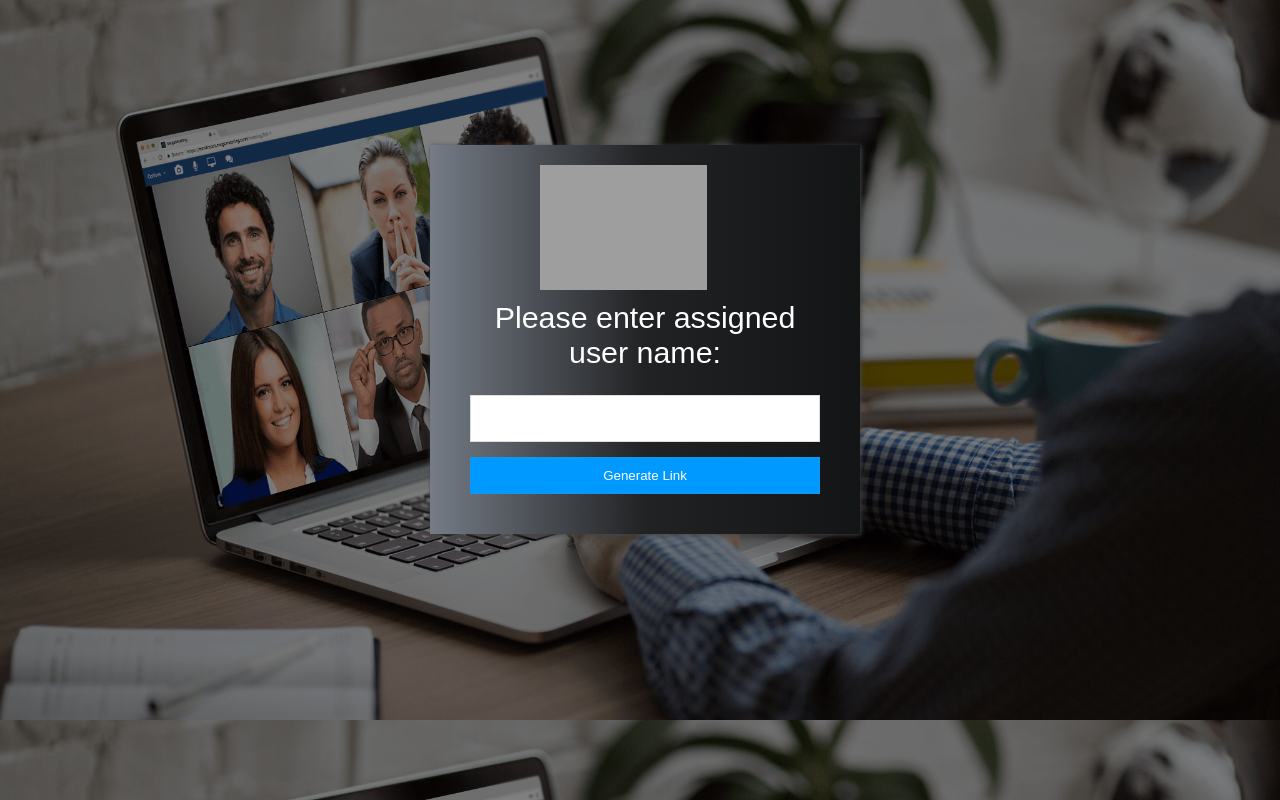
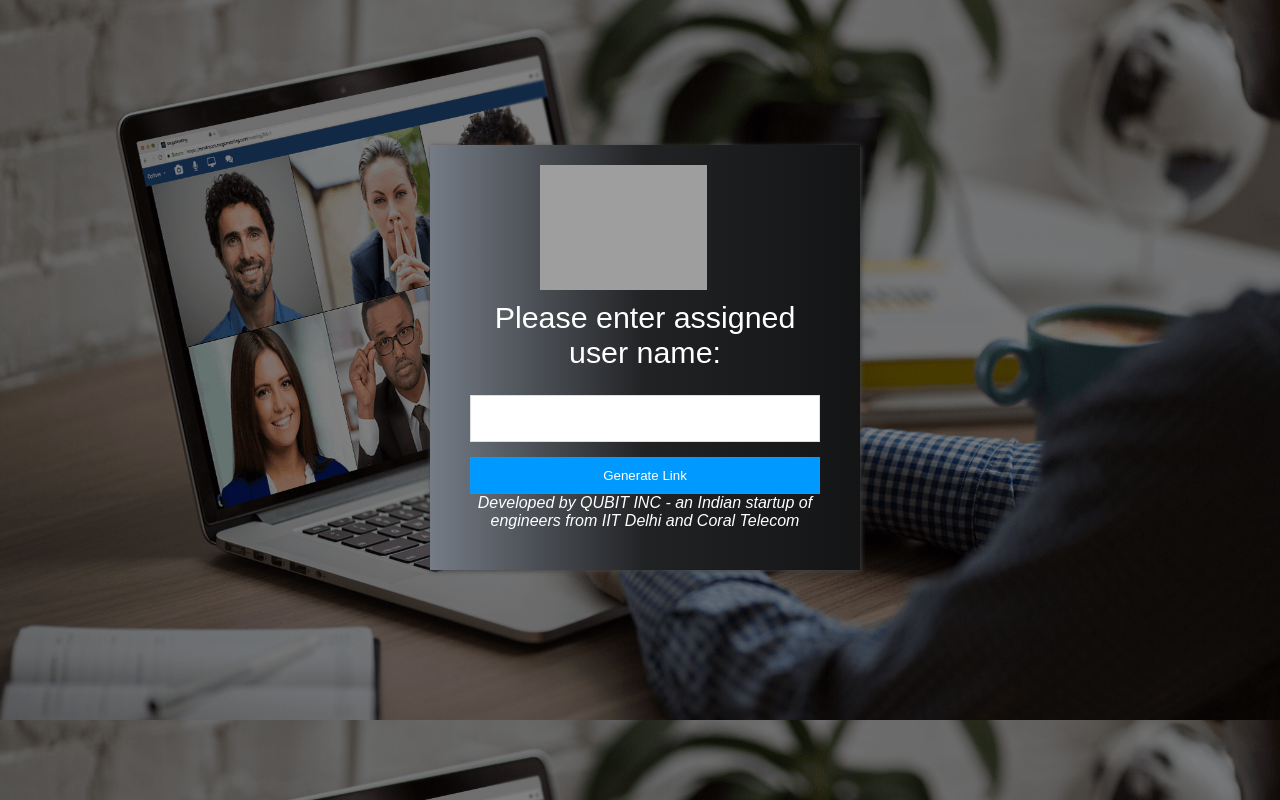
Before and after one commit to Coral-Telecom-Ltd/Auto-VPN, a PHP site: page /verify.php in a window 1280 px wide. Run offline with PHP 8.4, Linux system fonts and the light colour scheme; grey boxes are pictures that could not be loaded.

Commit message:
Update verify.php

```diff
--- a/verify.php
+++ b/verify.php
@@ -51,8 +51,8 @@ if (empty($_POST["send"]) or $user_exists or (!empty($_POST["send"]) and strlen(
 if ( $user_exists) {
 ?>
             <center>
-            <h2>Welcome to your collaboration room! Valid for one day and enjoy the new experience.</h2>
-            <h3>Click on the link below to enter. Copy & share the link with others who you want to invite. </h3>
+            <h3>Welcome to your collaboration room! Valid for one day and enjoy the new experience.</h3>
+            Click on the link below to enter. Copy & share the link with others who you want to invite.
             </center>
 <?php
 }
@@ -79,7 +79,9 @@ else {
         echo "<a class='cls_copy_pg_action copyAction copy-action-btn' data-value='https://collaboration.coraltele.com/".$hash."'> <i class='far fa-copy'></i><center> Copy URL <img alt='copy' src='copy.png'
          width=15' height='15'> </center></a><br>";
          echo "<center><font size='1'>This solution has been developed using open-sources platforms including FreeSwitch, OpenVPN, GoogleCloudAI, Jitsi and OpenSwan</font></center><br>";
-         echo "<center><font size='3'><i>Developed by QUBIT INC - an Indian startup of engineers from IIT Delhi and Coral Telecom</i></font></center>";
+    }
+    else{
+        echo "<center><font size='3'><i>Developed by QUBIT INC - an Indian startup of engineers from IIT Delhi and Coral Telecom</i></font></center>";
     }
 ?>
 
```
